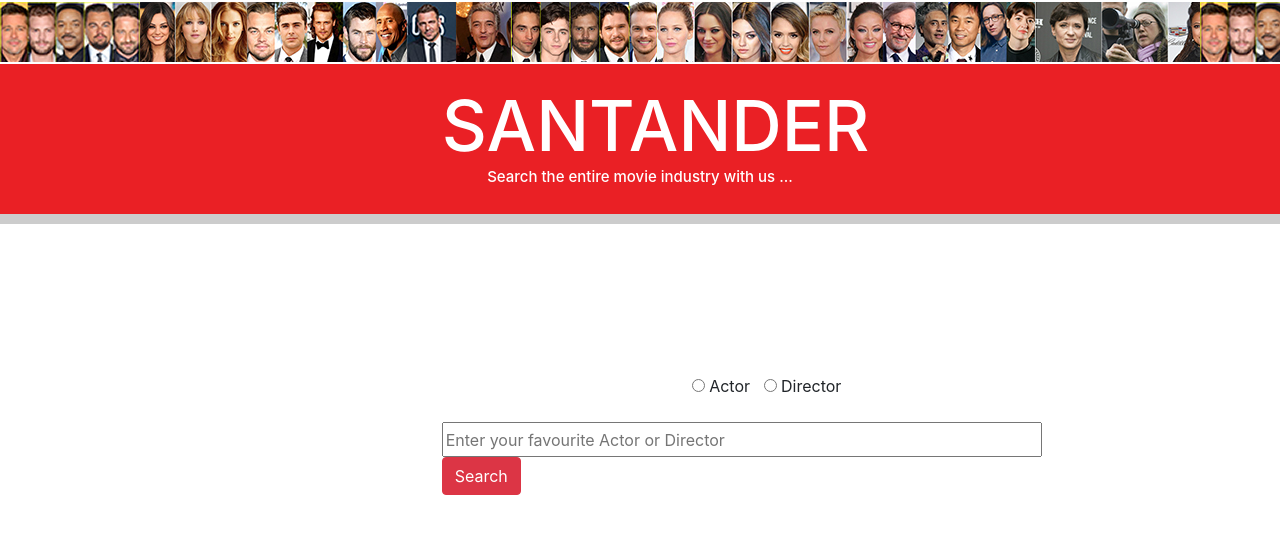
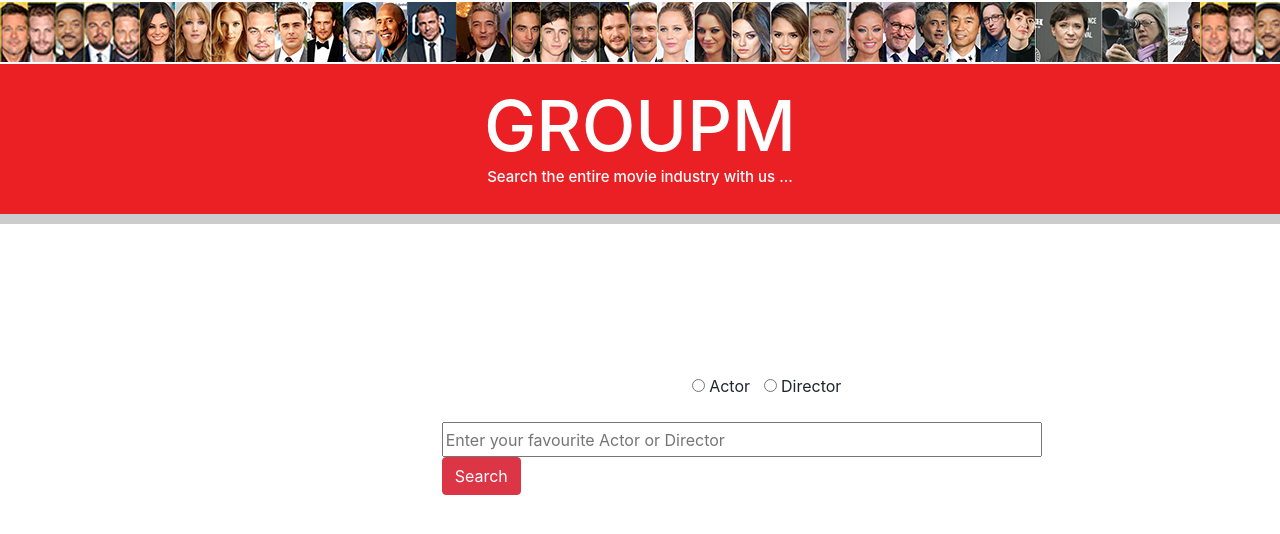
Before and after one commit to dhirac/santander-ex1-ui, a React (Create React App) app: page / in a window 1280 px wide. Shown: the top 534 px of the page. Built offline with nearby package versions, Linux system fonts and the light colour scheme.

Commit message:
Update landing.js

```diff
--- a/src/landing.js
+++ b/src/landing.js
@@ -276,7 +276,7 @@ export default class Landing extends Component {
           <Col  xs={6} md={4}>
 
              <>
-             <h1 style={{fontSize:70,color:'white',marginTop:'20px',textAlign:'center',marginBottom:0,paddingBottom:0}}>SANTANDER</h1>
+             <h1 style={{fontSize:70,color:'white',marginTop:'20px',textAlign:'center',marginBottom:0,paddingBottom:0}}>GROUPM</h1>
              <h2 style={{marginTop:'0px',color:'white',textAlign:'center',fontSize:'15px'}}>Search the entire movie industry with us ...</h2>
              </>
 
```
